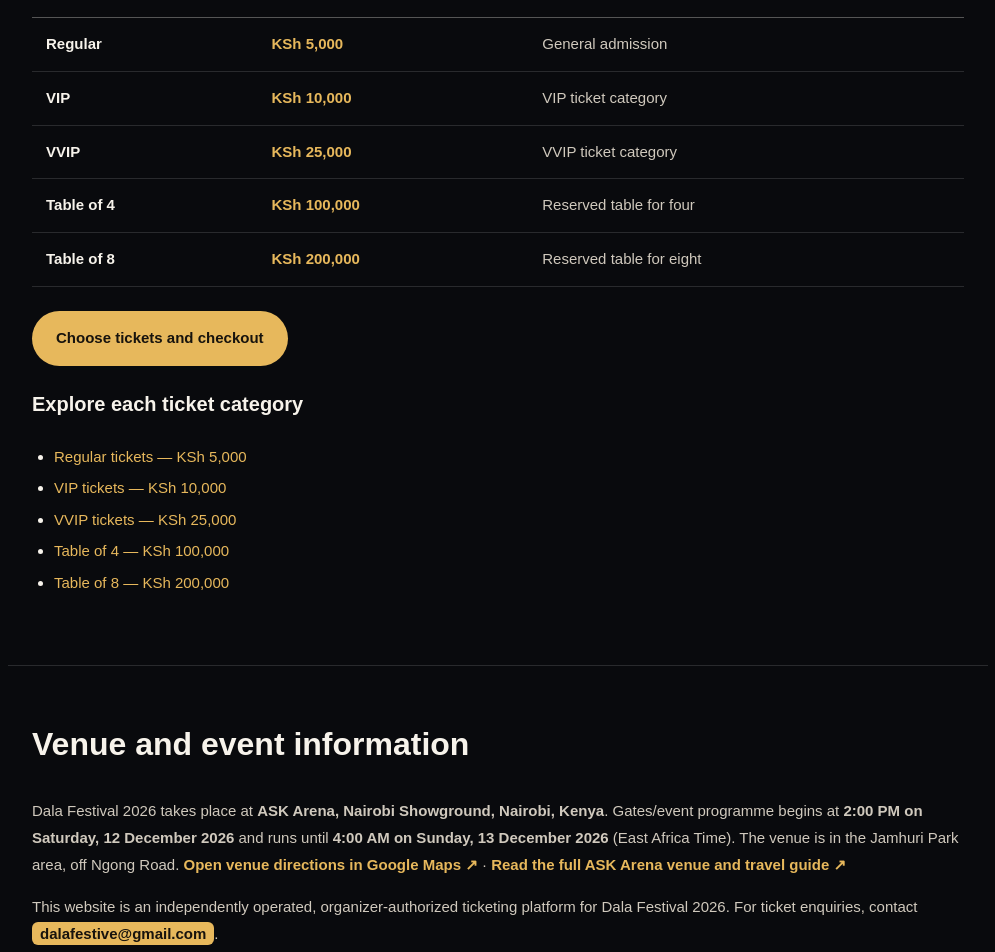
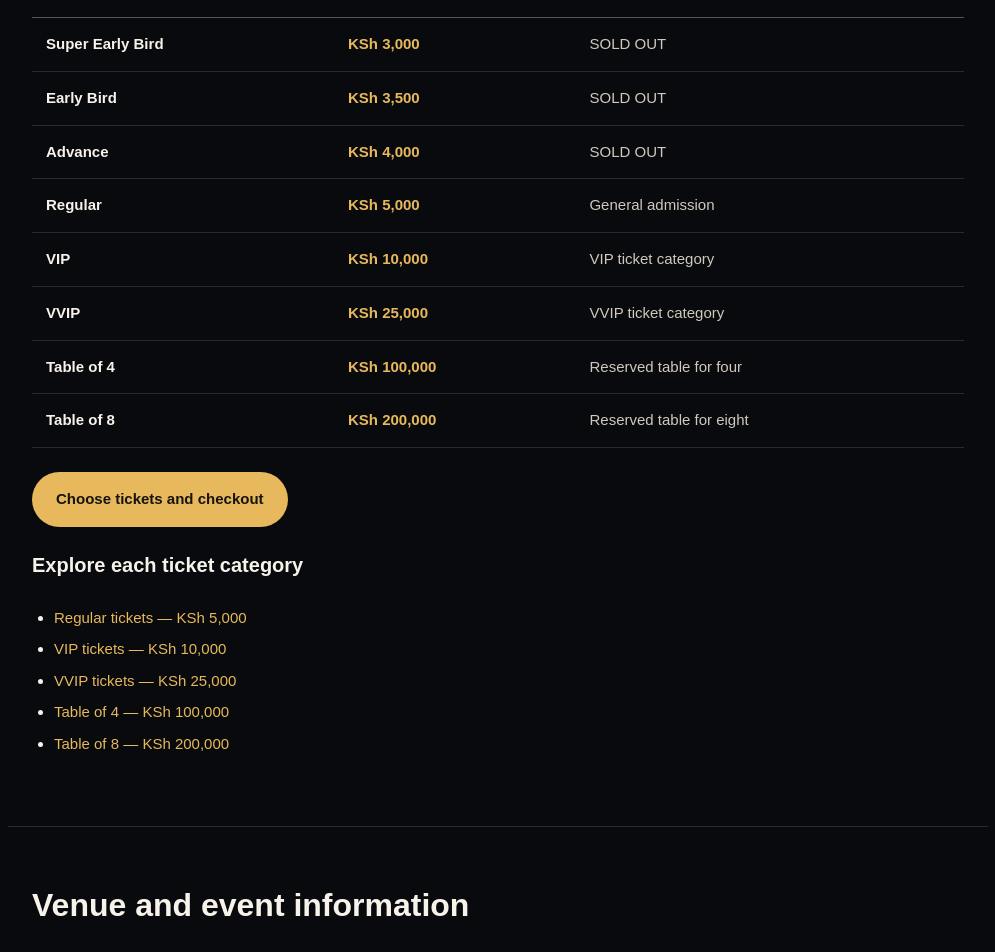
Before and after one commit to robinsonb254/dala-festival-ticketing, a Next.js app: page /dala-festival-2026-tickets in a window 1280 px wide. Shown: the part 1380-2332 px from the top of the page, without its empty margins (142-1137 px from the left). Built offline with nearby package versions, Linux system fonts and the light colour scheme.

Commit message:
Remove positioning statement and show sold-out ticket releases

```diff
--- a/app/dala-festival-2026-tickets/page.tsx
+++ b/app/dala-festival-2026-tickets/page.tsx
@@ -62,6 +62,9 @@ const eventData = {
 };
 
 const ticketPrices = [
+  ["Super Early Bird", "KSh 3,000", "SOLD OUT"],
+  ["Early Bird", "KSh 3,500", "SOLD OUT"],
+  ["Advance", "KSh 4,000", "SOLD OUT"],
   ["Regular", "KSh 5,000", "General admission"],
   ["VIP", "KSh 10,000", "VIP ticket category"],
   ["VVIP", "KSh 25,000", "VVIP ticket category"],
@@ -132,7 +135,7 @@ export default function DalaFestivalTicketsPage() {
       <section style={{ ...sectionStyle, borderTop: "1px solid #292a2d" }}>
         <h2 style={{ fontSize: 32, marginTop: 0 }}>Venue and event information</h2>
         <p style={{ color: "#d0c9bd", lineHeight: 1.8 }}>Dala Festival 2026 takes place at <strong>ASK Arena, Nairobi Showground, Nairobi, Kenya</strong>. Gates/event programme begins at <strong>2:00 PM on Saturday, 12 December 2026</strong> and runs until <strong>4:00 AM on Sunday, 13 December 2026</strong> (East Africa Time). The venue is in the Jamhuri Park area, off Ngong Road. <a href="https://www.google.com/maps/search/?api=1&query=ASK+Arena%2C+Nairobi+Showground%2C+Nairobi" target="_blank" rel="noreferrer" style={{ color: "#e7b85c", fontWeight: 800 }}>Open venue directions in Google Maps ↗</a> · <Link href="/dala-festival-2026-venue-location" style={{ color: "#e7b85c", fontWeight: 800 }}>Read the full ASK Arena venue and travel guide ↗</Link></p>
-        <p style={{ color: "#d0c9bd", lineHeight: 1.8 }}>This website is an independently operated, organizer-authorized ticketing platform for Dala Festival 2026. For ticket enquiries, contact <a href="mailto:dalafestive@gmail.com" style={{ color: "#17130d", background: "#e7b85c", padding: "3px 8px", borderRadius: 6, fontWeight: 800, textDecoration: "none", whiteSpace: "nowrap" }}>dalafestive@gmail.com</a>.</p>
+        <p style={{ color: "#d0c9bd", lineHeight: 1.8 }}>For ticket enquiries, contact <a href="mailto:dalafestive@gmail.com" style={{ color: "#17130d", background: "#e7b85c", padding: "3px 8px", borderRadius: 6, fontWeight: 800, textDecoration: "none", whiteSpace: "nowrap" }}>dalafestive@gmail.com</a>.</p>
       </section>
 
       <section style={{ ...sectionStyle, borderTop: "1px solid #292a2d" }}>
@@ -168,7 +171,7 @@ export default function DalaFestivalTicketsPage() {
           ["When is Dala Festival 2026?", "The event starts at 2:00 PM on Saturday, 12 December 2026 and runs until 4:00 AM on Sunday, 13 December 2026 (East Africa Time)."],
           ["Where is Dala Festival held?", "Dala Festival takes place at ASK Arena, Nairobi Showground, in the Jamhuri Park area off Ngong Road, Nairobi."],
           ["Who is performing at Dala Festival?", "The announced lineup features Ferré Gola, Prince Indah, Johnny Junior, Les Wanyika and special guest DJs."],
-          ["How much are Dala Festival tickets?", "Regular tickets are KSh 5,000; VIP KSh 10,000; VVIP KSh 25,000; Table of 4 KSh 100,000; and Table of 8 KSh 200,000."],
+          ["How much are Dala Festival tickets?", "Earlier releases were Super Early Bird at KSh 3,000, Early Bird at KSh 3,500 and Advance at KSh 4,000; all three are sold out. Current categories are Regular KSh 5,000, VIP KSh 10,000, VVIP KSh 25,000, Table of 4 KSh 100,000 and Table of 8 KSh 200,000."],
           ["How can I buy tickets online?", "Choose a ticket category and quantity on the ticket checkout page, enter your details, select a payment method and follow the checkout instructions."],
           ["Which payment methods can I use?", "M-Pesa and PayPal are available. A debit/credit card option is also shown at checkout and is processed through PayPal."],
           ["When is my order confirmed?", "Your order is confirmed after the payment provider verifies successful payment and the platform records the confirmed status. Keep your order reference and payment confirmation."],
```
